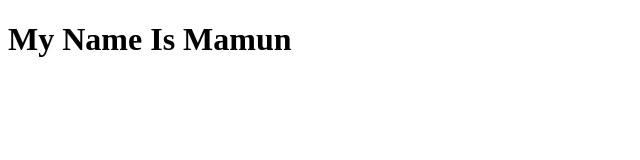
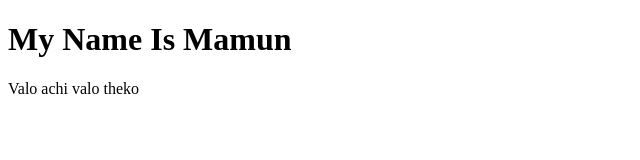
Before and after one commit to mamun710/my-first-web, a plain HTML site: page Index.html in a window 1280 px wide. Shown: the whole page, without its empty margins (0-640 px from the left). Drawn offline with Linux system fonts and the light colour scheme.

Commit message:
Good Message

```diff
--- a/Index.html
+++ b/Index.html
@@ -7,5 +7,6 @@
 </head>
 <body>
     <h1>My Name Is Mamun</h1>
+    <p>Valo achi valo theko</p>
 </body>
 </html>
```
